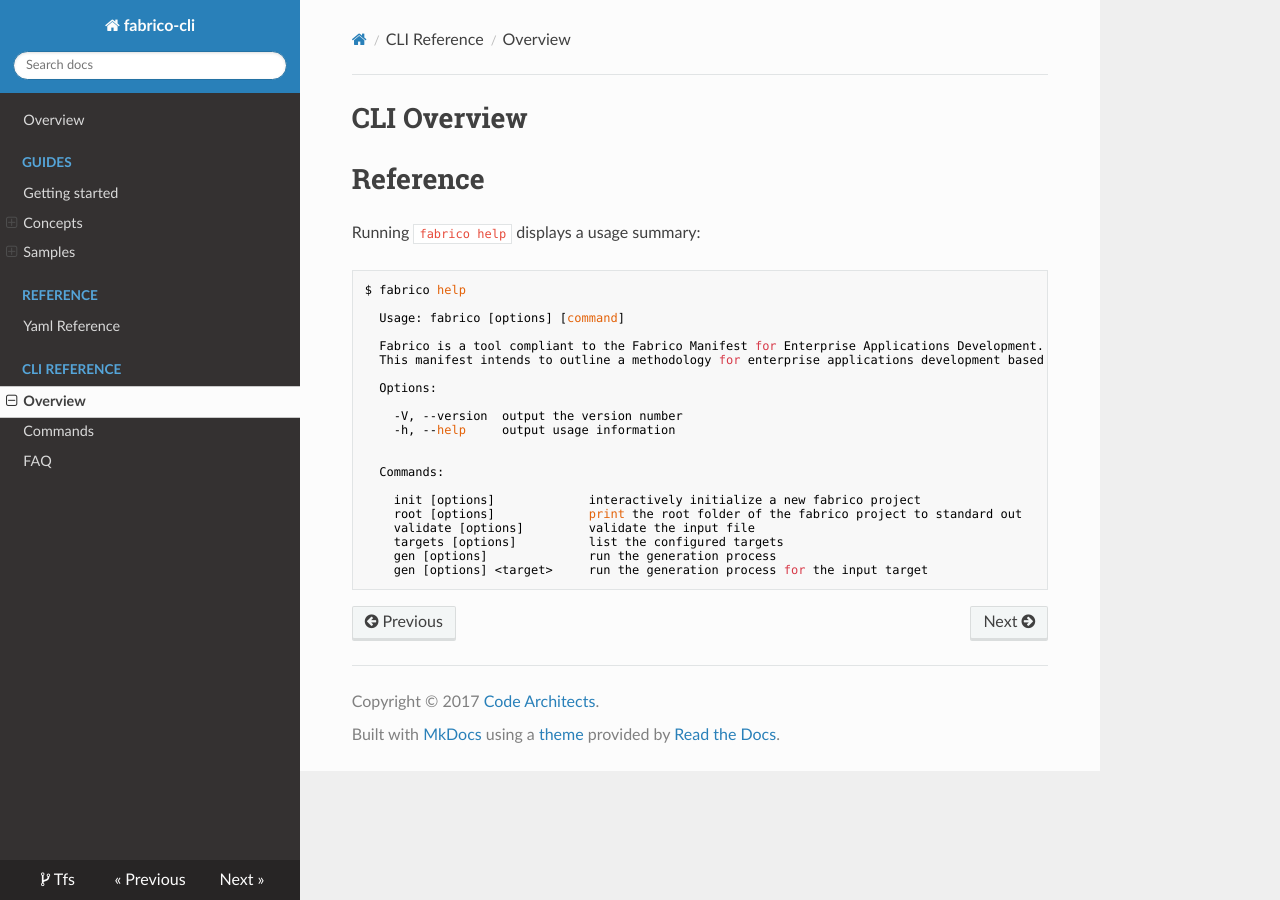
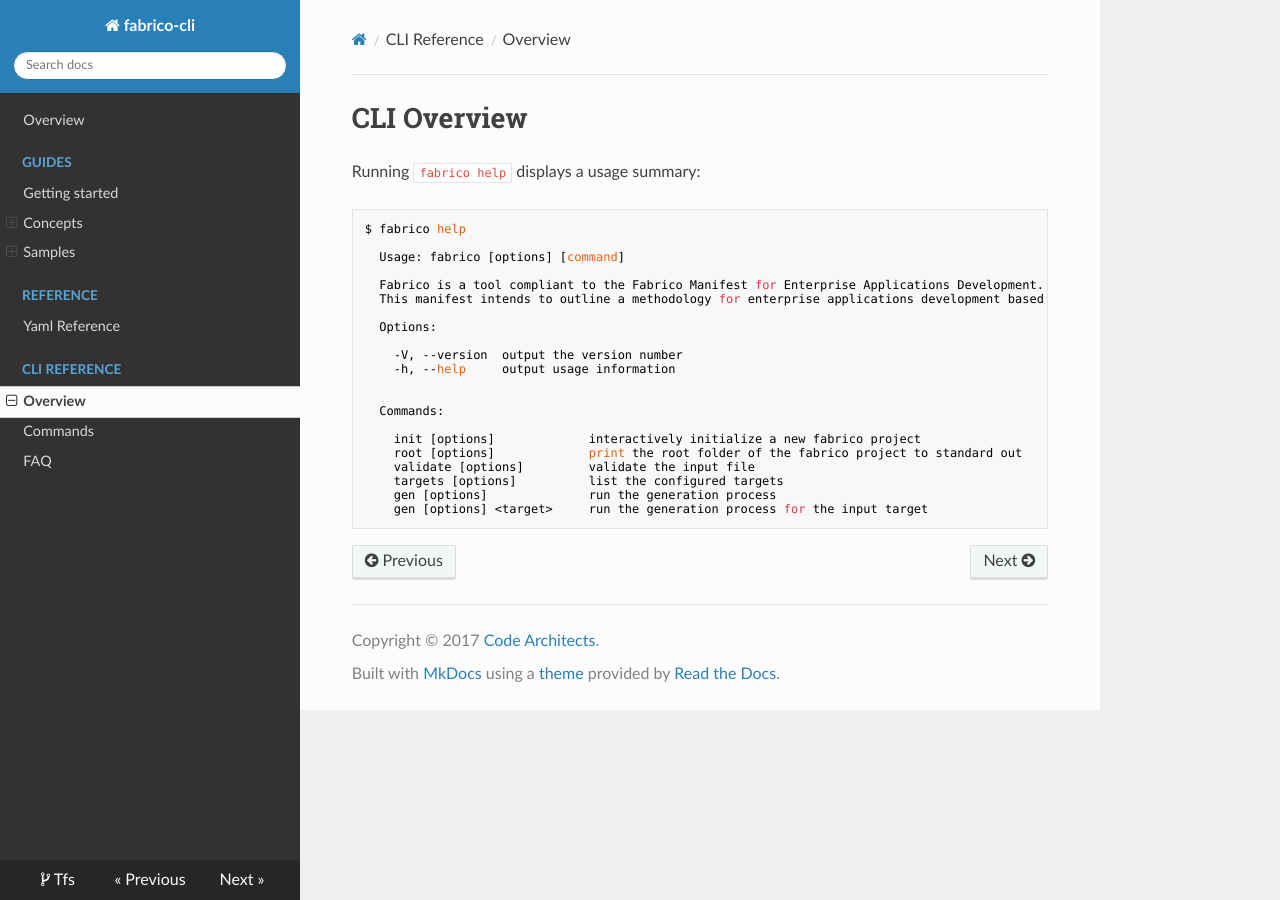
Before and after one commit to ca-fabrico/fabrico-cli, an MkDocs documentation site: the page built from docs/cli-reference/cli-overview.md, in a window 1280 px wide. Built offline with MkDocs 1.6.1, drawn with Linux system fonts in a browser that asks for light colours; nearby versions of some CDN libraries; old or Windows-style settings are respelled for this version of MkDocs.

Commit message:
Amended visio

```diff
--- a/docs/cli-reference/cli-overview.md
+++ b/docs/cli-reference/cli-overview.md
@@ -1,6 +1,4 @@
 # CLI Overview
-
-# Reference
 
 Running `fabrico help` displays a usage summary:
 
```
Also changed, not shown: 1 other file.
